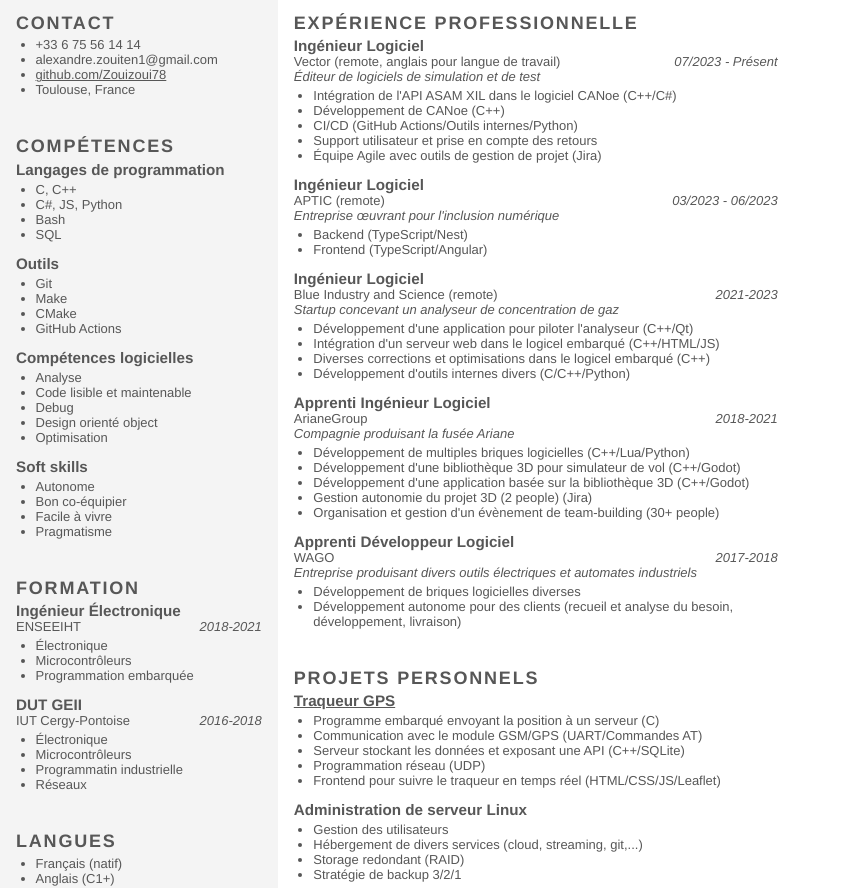
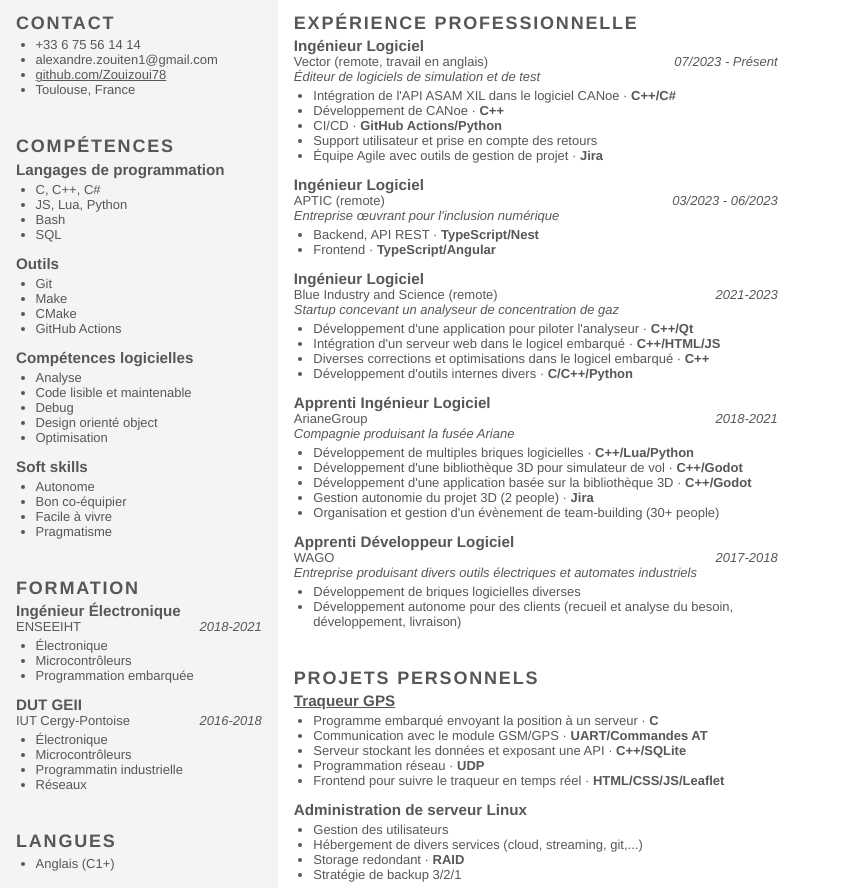
Before and after one commit to Zouizoui78/cv, a plain HTML site: page cv_zouiten_fr.html in a window 1280 px wide. Shown: the part 79-967 px from the top of the page, without its empty margins (0-857 px from the left). Drawn offline with Linux system fonts and the light colour scheme.

Commit message:
made technologies used more visible

```diff
--- a/cv_zouiten_fr.html
+++ b/cv_zouiten_fr.html
@@ -32,8 +32,8 @@
                 <section>
                     <h3>Langages de programmation</h3>
                     <ul>
-                        <li>C, C++</li>
-                        <li>C#, JS, Python</li>
+                        <li>C, C++, C#</li>
+                        <li>JS, Lua, Python</li>
                         <li>Bash</li>
                         <li>SQL</li>
                     </ul>
@@ -105,7 +105,6 @@
             <section>
                 <h2>Langues</h2>
                 <ul>
-                    <li>Français (natif)</li>
                     <li>Anglais (C1+)</li>
                 </ul>
             </section>
@@ -118,17 +117,17 @@
                 <section>
                     <h3>Ingénieur Logiciel</h3>
                     <div>
-                        <span>Vector (remote, anglais pour langue de travail)</span>
+                        <span>Vector (remote, travail en anglais)</span>
                         <em>07/2023 - Présent</em>
                     </div>
                     <h4>Éditeur de logiciels de simulation et de test</h4>
 
                     <ul>
-                        <li>Intégration de l'API ASAM XIL dans le logiciel CANoe (C++/C#)</li>
-                        <li>Développement de CANoe (C++)</li>
-                        <li>CI/CD (GitHub Actions/Outils internes/Python)</li>
+                        <li>Intégration de l'API ASAM XIL dans le logiciel CANoe &#183; <strong>C++/C#</strong></li>
+                        <li>Développement de CANoe &#183; <strong>C++</strong></li>
+                        <li>CI/CD &#183; <strong>GitHub Actions/Python</strong></li>
                         <li>Support utilisateur et prise en compte des retours</li>
-                        <li>Équipe Agile avec outils de gestion de projet (Jira)</li>
+                        <li>Équipe Agile avec outils de gestion de projet &#183; <strong>Jira</strong></li>
                     </ul>
                 </section>
 
@@ -141,8 +140,8 @@
                     <h4>Entreprise œuvrant pour l'inclusion numérique</h4>
 
                     <ul>
-                        <li>Backend (TypeScript/Nest)</li>
-                        <li>Frontend (TypeScript/Angular)</li>
+                        <li>Backend, API REST &#183; <strong>TypeScript/Nest</strong></li>
+                        <li>Frontend &#183; <strong>TypeScript/Angular</strong></li>
                     </ul>
                 </section>
 
@@ -155,10 +154,12 @@
                     <h4>Startup concevant un analyseur de concentration de gaz</h4>
 
                     <ul>
-                        <li>Développement d'une application pour piloter l'analyseur (C++/Qt)</li>
-                        <li>Intégration d'un serveur web dans le logicel embarqué (C++/HTML/JS)</li>
-                        <li>Diverses corrections et optimisations dans le logicel embarqué (C++)</li>
-                        <li>Développement d'outils internes divers (C/C++/Python)</li>
+                        <li>Développement d'une application pour piloter l'analyseur &#183; <strong>C++/Qt</strong></li>
+                        <li>Intégration d'un serveur web dans le logicel embarqué &#183; <strong>C++/HTML/JS</strong>
+                        </li>
+                        <li>Diverses corrections et optimisations dans le logicel embarqué &#183; <strong>C++</strong>
+                        </li>
+                        <li>Développement d'outils internes divers &#183; <strong>C/C++/Python</strong></li>
                     </ul>
                 </section>
 
@@ -171,10 +172,13 @@
                     <h4>Compagnie produisant la fusée Ariane</h4>
 
                     <ul>
-                        <li>Développement de multiples briques logicielles (C++/Lua/Python)</li>
-                        <li>Développement d'une bibliothèque 3D pour simulateur de vol (C++/Godot)</li>
-                        <li>Développement d'une application basée sur la bibliothèque 3D (C++/Godot)</li>
-                        <li>Gestion autonomie du projet 3D (2 people) (Jira)</li>
+                        <li>Développement de multiples briques logicielles &#183; <strong>C++/Lua/Python</strong></li>
+                        <li>Développement d'une bibliothèque 3D pour simulateur de vol &#183; <strong>C++/Godot</strong>
+                        </li>
+                        <li>Développement d'une application basée sur la bibliothèque 3D &#183;
+                            <strong>C++/Godot</strong>
+                        </li>
+                        <li>Gestion autonomie du projet 3D (2 people) &#183; <strong>Jira</strong></li>
                         <li>Organisation et gestion d'un évènement de team-building (30+ people)</li>
                     </ul>
                 </section>
@@ -201,11 +205,12 @@
                 <section>
                     <h3><a href="https://github.com/Zouizoui78/zouipocar">Traqueur GPS</a></h3>
                     <ul>
-                        <li>Programme embarqué envoyant la position à un serveur (C)</li>
-                        <li>Communication avec le module GSM/GPS (UART/Commandes AT)</li>
-                        <li>Serveur stockant les données et exposant une API (C++/SQLite)</li>
-                        <li>Programmation réseau (UDP)</li>
-                        <li>Frontend pour suivre le traqueur en temps réel (HTML/CSS/JS/Leaflet)</li>
+                        <li>Programme embarqué envoyant la position à un serveur &#183; <strong>C</strong></li>
+                        <li>Communication avec le module GSM/GPS &#183; <strong>UART/Commandes AT</strong></li>
+                        <li>Serveur stockant les données et exposant une API &#183; <strong>C++/SQLite</strong></li>
+                        <li>Programmation réseau &#183; <strong>UDP</strong></li>
+                        <li>Frontend pour suivre le traqueur en temps réel &#183; <strong>HTML/CSS/JS/Leaflet</strong>
+                        </li>
                     </ul>
                 </section>
 
@@ -214,7 +219,7 @@
                     <ul>
                         <li>Gestion des utilisateurs</li>
                         <li>Hébergement de divers services (cloud, streaming, git,...)</li>
-                        <li>Storage redondant (RAID)</li>
+                        <li>Storage redondant &#183; <strong>RAID</strong></li>
                         <li>Stratégie de backup 3/2/1</li>
                     </ul>
                 </section>
```
Also changed, not shown: cv_zouiten_en.html (+22 -22 lines).
